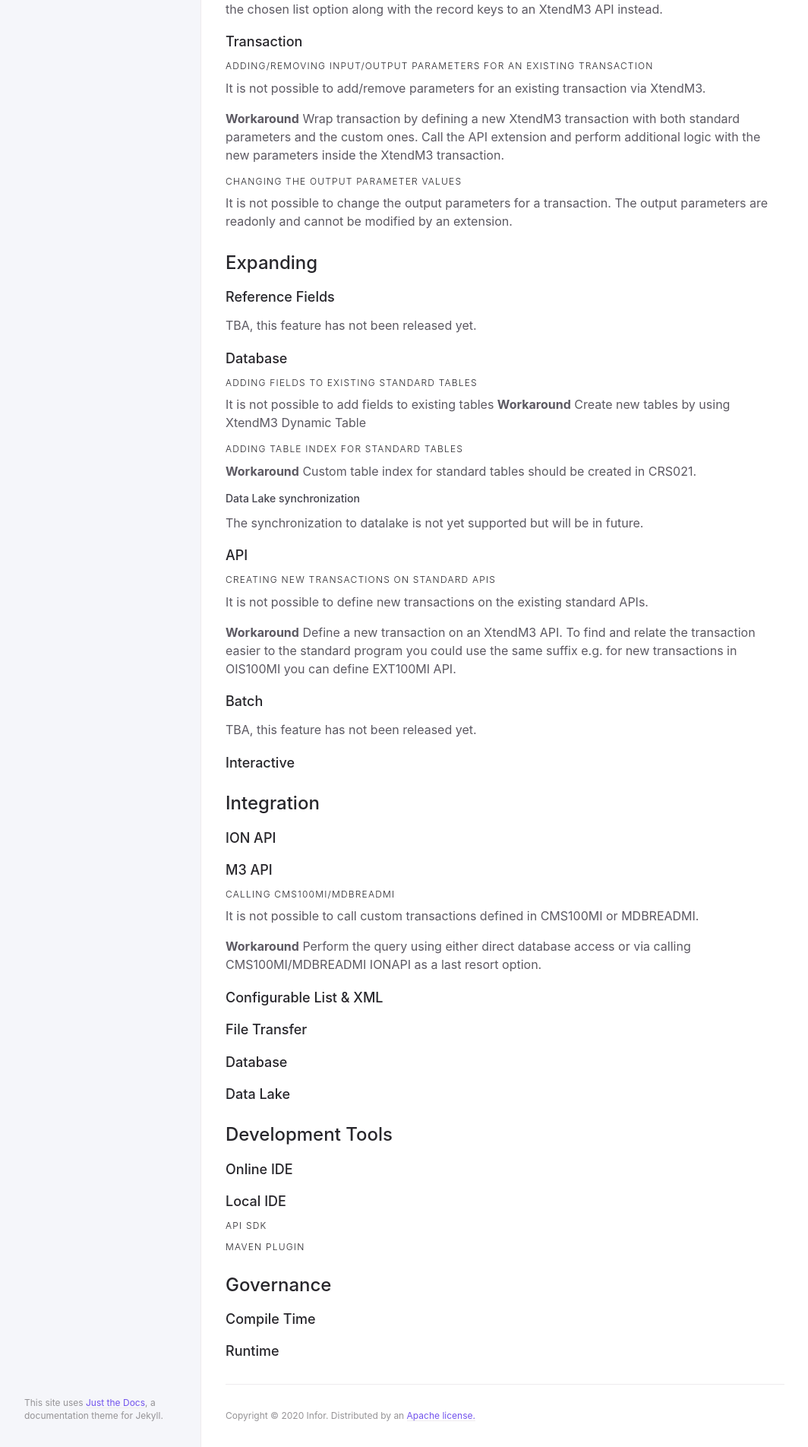
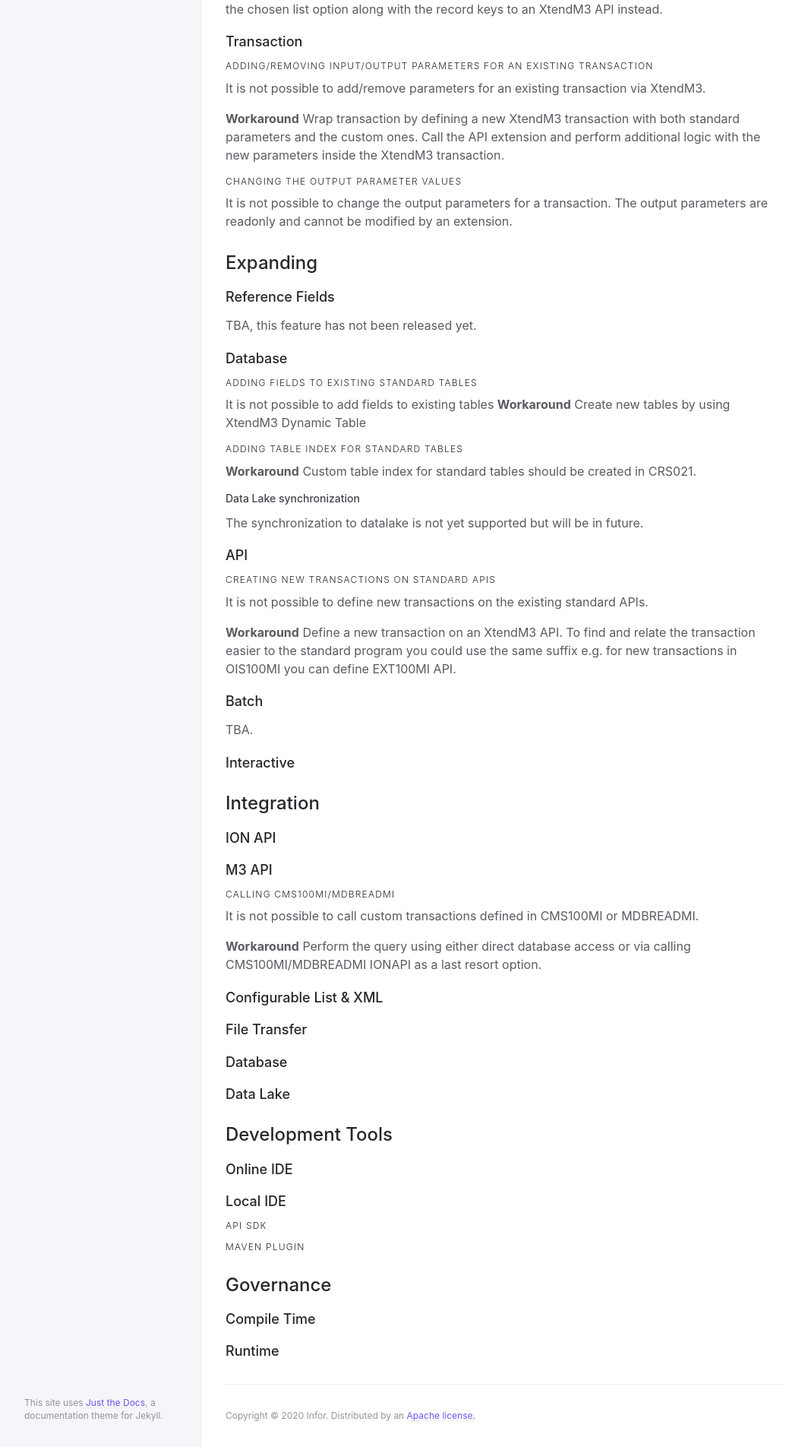
Before and after one commit to infor-cloud/xtendm3, a Jekyll site: the page built from docs/documentation/limitations.md, in a window 1280 px wide. Shown: the part 2382-4286 px from the top of the page at 76% size, without its empty margins (107-1171 px from the left). Built offline with Jekyll 4.4.1, drawn with Linux system fonts in a browser that asks for light colours.

Commit message:
Capabilities and limitations- Batch release fix

```diff
--- a/docs/documentation/limitations.md
+++ b/docs/documentation/limitations.md
@@ -94,7 +94,7 @@ Define a new transaction on an XtendM3 API. To find and relate the transaction e
 use the same suffix e.g. for new transactions in OIS100MI you can define EXT100MI API.
 
 ### Batch
-TBA, this feature has not been released yet.
+TBA.
 
 ### Interactive
 
```
Also changed, not shown: docs/documentation/capabilities.md (+1 -1 lines).
